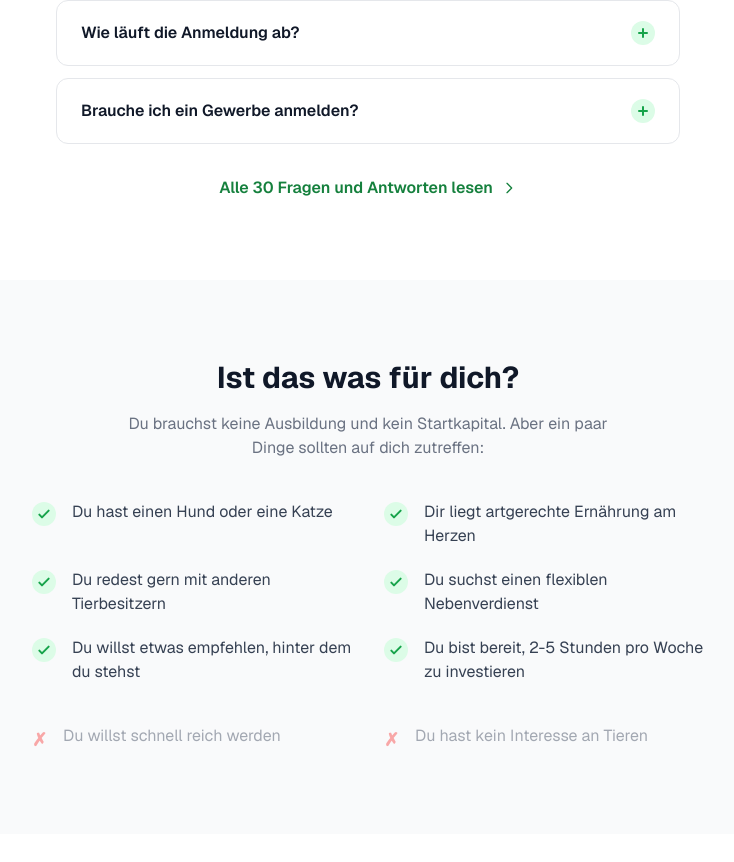
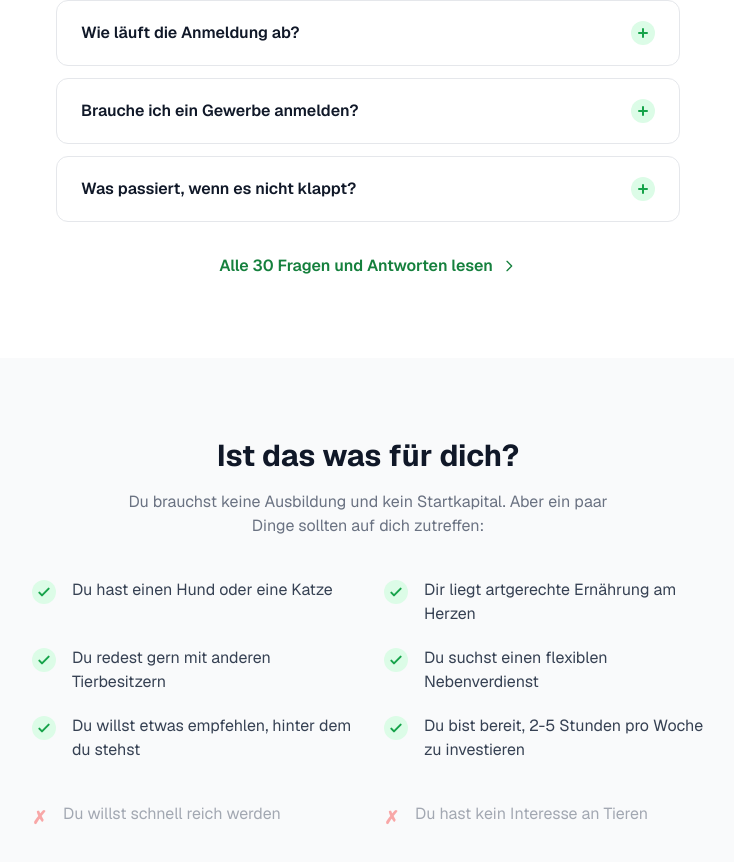
Before and after one commit to Rinacla/anifit-partner-funnel, a Next.js app: page / in a window 1280 px wide. Shown: the part 10255-11117 px from the top of the page, without its empty margins (272-1006 px from the left). Built offline with nearby package versions, Linux system fonts and the light colour scheme.

Commit message:
FAQ: 8. Frage "Was passiert, wenn es nicht klappt?" — adressiert Risiko/Verlustangst (groesster unabgedeckter Einwand), Zero-Risk-Messaging, zusaetzliches Google FAQ Rich Result in Landing Page + /faq JSON-LD Schema

```diff
--- a/app/_components/FAQAccordion.tsx
+++ b/app/_components/FAQAccordion.tsx
@@ -30,6 +30,10 @@ const defaultFaqs = [
   {
     q: "Brauche ich ein Gewerbe anmelden?",
     a: "Nicht sofort. Du kannst dich erst registrieren und alles kennenlernen. Sobald du regelmäßig Provision verdienst, meldest du ein Kleingewerbe an. Das dauert 15 Minuten beim Ordnungsamt und kostet je nach Stadt 20–60 €. Ich helfe dir dabei.",
+  },
+  {
+    q: "Was passiert, wenn es nicht klappt?",
+    a: "Nichts. Du hast keine laufenden Kosten, keine Mindestabnahme und keine Vertragsbindung. Wenn du merkst, dass es nicht zu dir passt, hörst du einfach auf. Dein Einstiegspaket hast du dann als hochwertiges Hundefutter genutzt. Kein Risiko, kein Kleingedrucktes.",
   },
 ];
 
--- a/app/faq/page.tsx
+++ b/app/faq/page.tsx
@@ -97,6 +97,10 @@ const categories = [
       {
         q: "Kann ich mich wieder abmelden?",
         a: "Ja, jederzeit. Keine Mindestlaufzeit, keine Kündigungsfrist. Wenn es nicht passt, hörst du einfach auf. Deine bestehende Kundenbasis bleibt aber erhalten falls du später weitermachen willst.",
+      },
+      {
+        q: "Was passiert, wenn es nicht klappt?",
+        a: "Nichts. Du hast keine laufenden Kosten, keine Mindestabnahme und keine Vertragsbindung. Wenn du merkst, dass es nicht zu dir passt, hörst du einfach auf. Dein Einstiegspaket hast du dann als hochwertiges Hundefutter genutzt. Kein Risiko, kein Kleingedrucktes.",
       },
     ],
   },
--- a/app/page.tsx
+++ b/app/page.tsx
@@ -59,6 +59,7 @@ export default function Home() {
       { "@type": "Question", name: "Wie viel Zeit brauche ich?", acceptedAnswer: { "@type": "Answer", text: "Die meisten starten mit 2-5 Stunden pro Woche neben dem Hauptjob." } },
       { "@type": "Question", name: "Wie läuft die Anmeldung ab?", acceptedAnswer: { "@type": "Answer", text: "Registrierungsformular ausfüllen, Einstiegspaket bestellen, Startschulung absolvieren. Das dauert keine 5 Minuten. Danach meldet sich dein Mentor persönlich bei dir." } },
       { "@type": "Question", name: "Brauche ich ein Gewerbe anmelden?", acceptedAnswer: { "@type": "Answer", text: "Nicht sofort. Du kannst dich erst registrieren und alles kennenlernen. Sobald du regelmäßig Provision verdienst, meldest du ein Kleingewerbe an. Das dauert 15 Minuten beim Ordnungsamt und kostet je nach Stadt 20–60 €." } },
+      { "@type": "Question", name: "Was passiert, wenn es nicht klappt?", acceptedAnswer: { "@type": "Answer", text: "Nichts. Du hast keine laufenden Kosten, keine Mindestabnahme und keine Vertragsbindung. Wenn du merkst, dass es nicht zu dir passt, hörst du einfach auf. Dein Einstiegspaket hast du dann als hochwertiges Hundefutter genutzt. Kein Risiko, kein Kleingedrucktes." } },
     ],
   };
 
```
